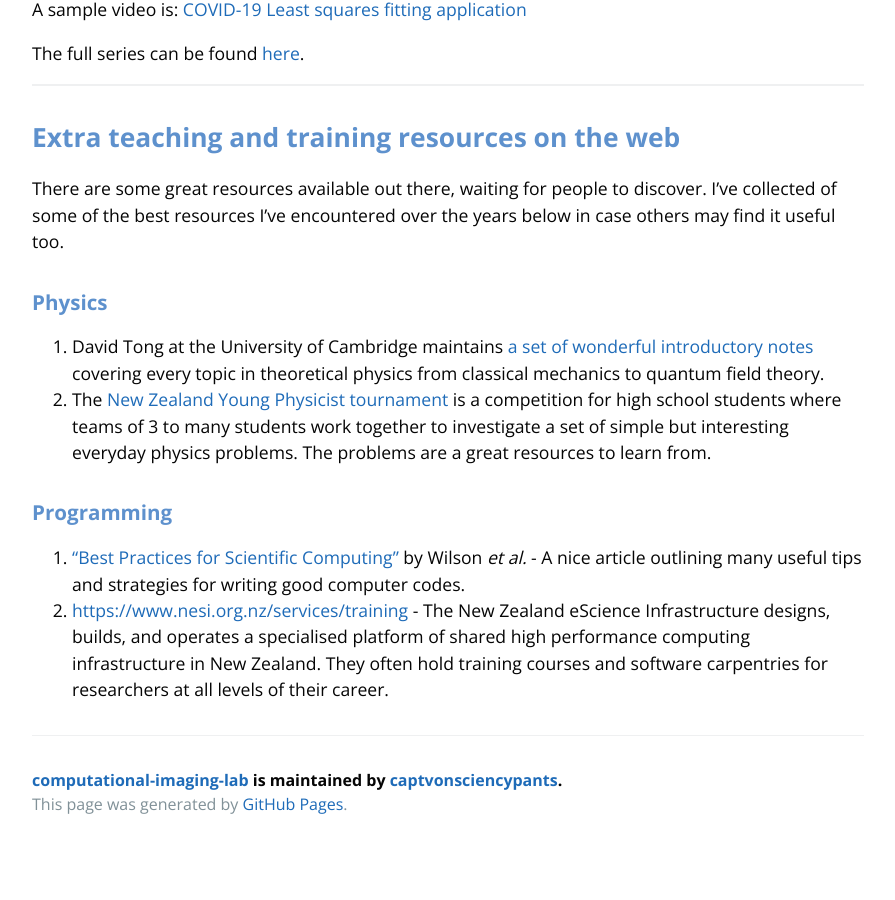
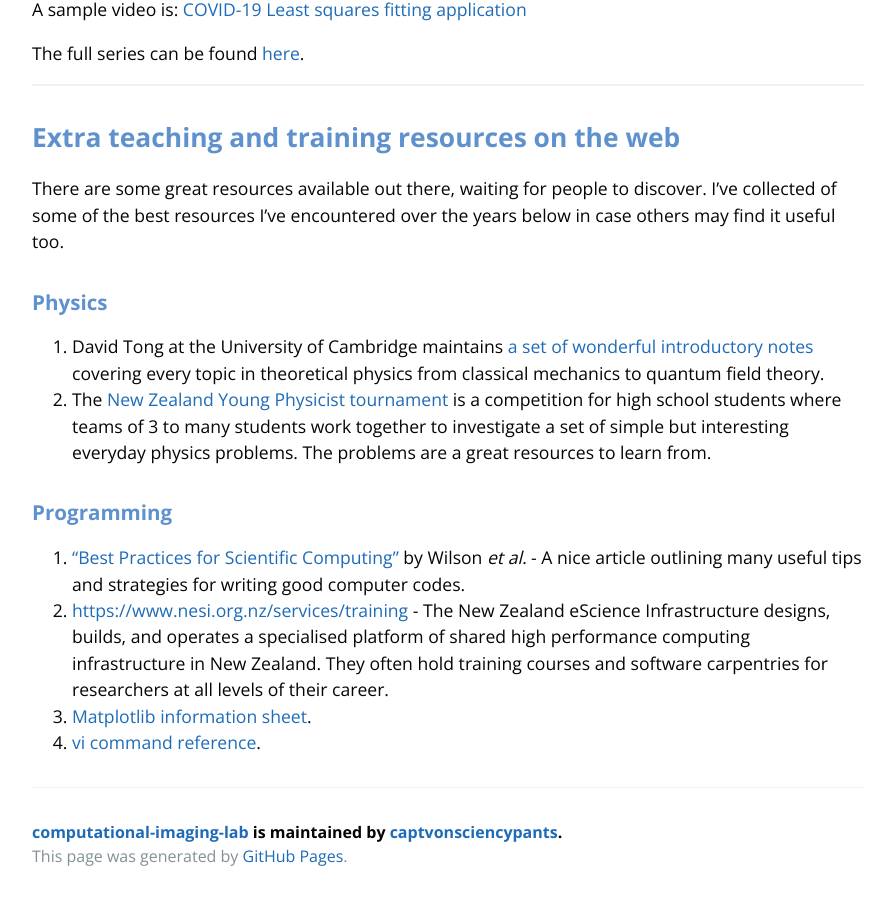
Before and after one commit to captvonsciencypants/computational-imaging-lab, a Jekyll site: the page built from teaching.md, in a window 1280 px wide and 900 px high, scrolled down 1654 px. Shown: the whole window, without its empty margins (192-1087 px from the left). Built offline with Jekyll 4.4.1, drawn with Linux system fonts in a browser that asks for light colours; our own code applies the rules of GitHub Pages for plain Markdown files; the repository's description, which GitHub fills in, is left out; before the commit the page ends 2502 px from its top, so only the background shows below that.

Commit message:
Update teaching.md

```diff
--- a/teaching.md
+++ b/teaching.md
@@ -49,3 +49,5 @@ I've collected of some of the best resources I've encountered over the years bel
 ### Programming
 1. ["Best Practices for Scientific Computing"](https://doi.org/10.1371/journal.pbio.1001745) by Wilson _et al._ - A nice article outlining many useful tips and strategies for writing good computer codes.
 2. [https://www.nesi.org.nz/services/training](https://www.nesi.org.nz/services/training) - The New Zealand eScience Infrastructure designs, builds, and operates a specialised platform of shared high performance computing infrastructure in New Zealand. They often hold training courses and software carpentries for researchers at all levels of their career.
+3. [Matplotlib information sheet](https://github.com/matplotlib/cheatsheets).
+4. [vi command reference](http://ex-vi.sourceforge.net/vi.html).
```
